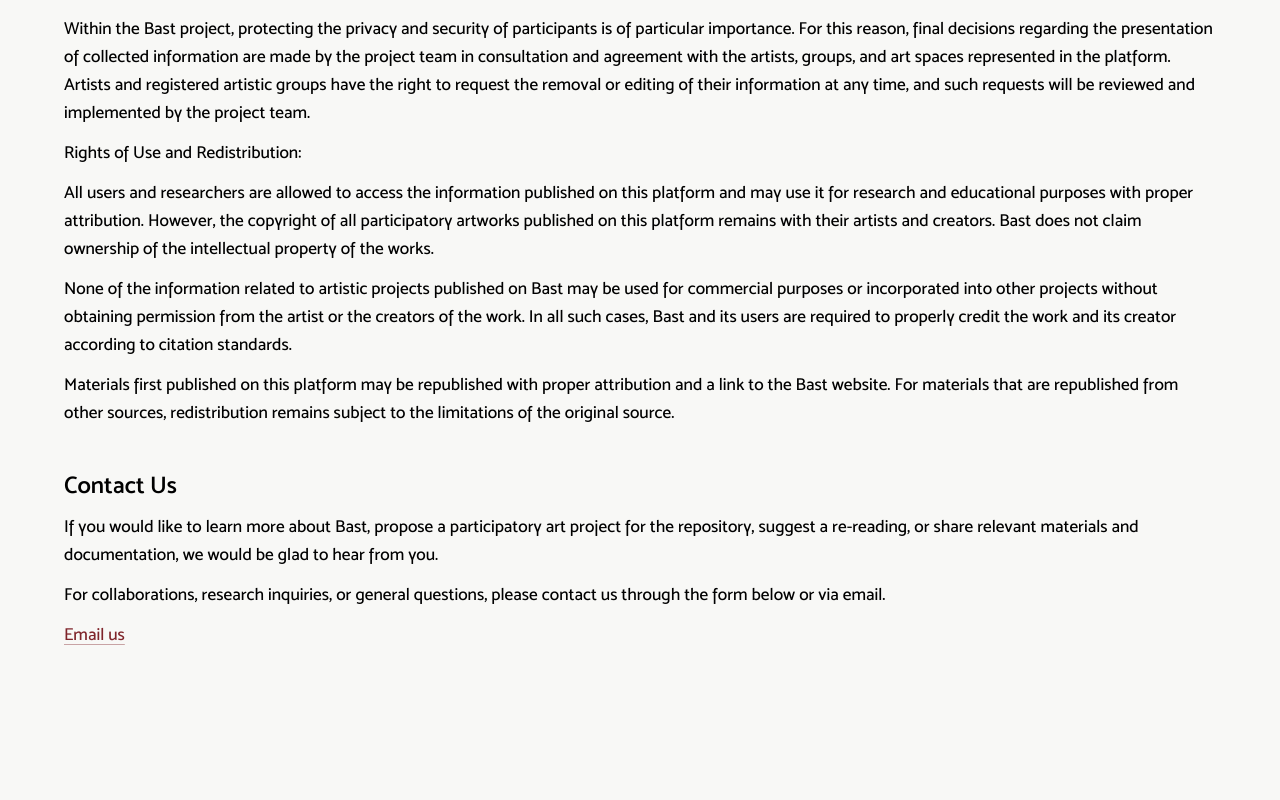
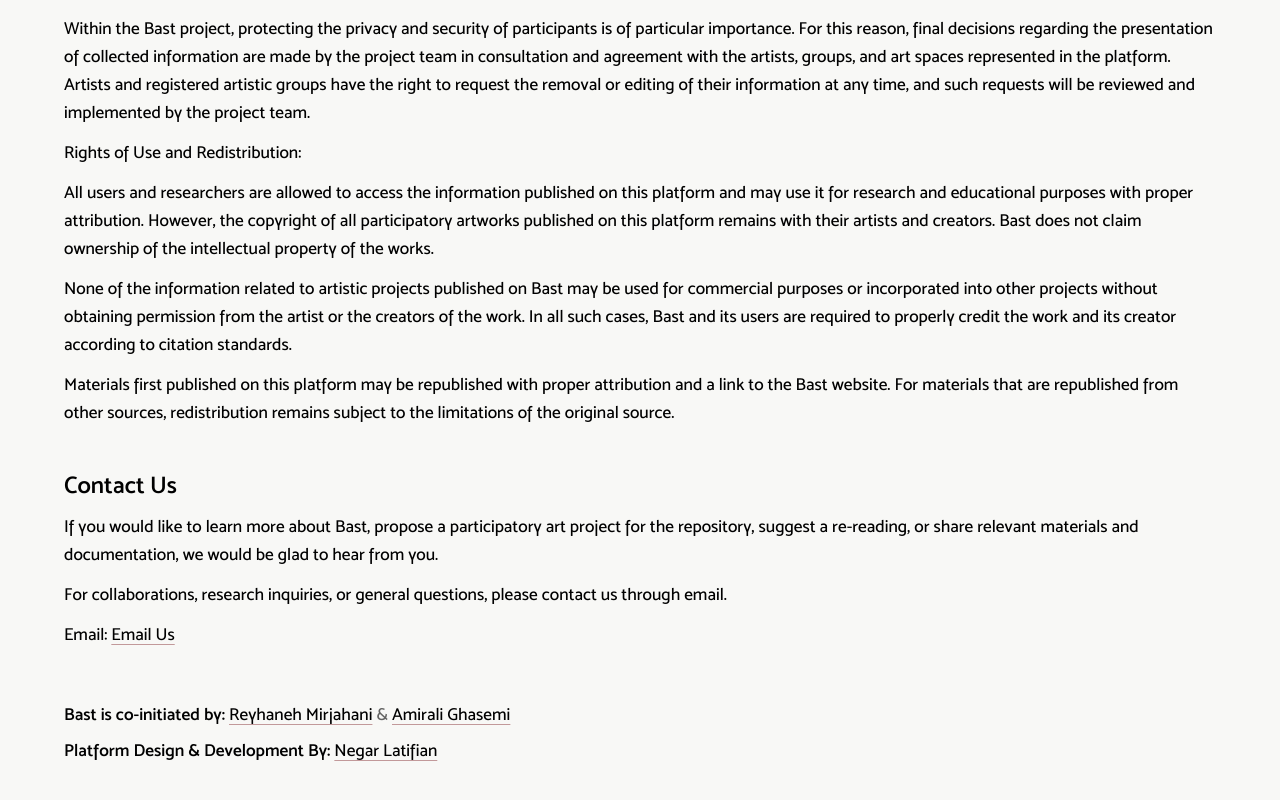
Before and after one commit to negarlatifian/bast, a Next.js app: page /aboutbast in a window 1280 px wide. Shown: the part 2706-3506 px from the top of the page. Built offline with nearby package versions, Linux system fonts and the light colour scheme.

Commit message:
credits added

```diff
--- a/app/aboutbast/page.tsx
+++ b/app/aboutbast/page.tsx
@@ -294,15 +294,51 @@
         </Paragraph>
         <Paragraph>
           For collaborations, research inquiries, or general questions, please
-          contact us through the form below or via email.
+          contact us through email.
         </Paragraph>
-        <div>
+        <Paragraph>
+          Email:{' '}
           <a
-            className='w-fit text-sm font-medium leading-6 text-[#7f242a] underline decoration-[#7f242a]/40 underline-offset-4 transition-colors hover:text-black sm:text-[1.08rem] sm:leading-7'
+            className='font-medium underline decoration-[#7f242a]/45 underline-offset-4 transition-colors hover:text-[#7f242a]'
             href='mailto:bast.work.team@gmail.com'
           >
-            Email us
+            Email Us
           </a>
+        </Paragraph>
+        <div className='mt-8 flex flex-col gap-2 text-sm leading-6 tracking-normal text-black sm:mt-10 sm:text-[1.08rem] sm:leading-7'>
+          <p>
+            <span className='font-semibold'>Bast is co-initiated by: </span>
+            <a
+              className='font-medium underline decoration-[#7f242a]/45 underline-offset-4 transition-colors hover:text-[#7f242a]'
+              href='https://www.reyhanehmirjahani.com/'
+              rel='noreferrer'
+              target='_blank'
+            >
+              Reyhaneh Mirjahani
+            </a>{' '}
+            <span className='text-black/60'>&amp;</span>{' '}
+            <a
+              className='font-medium underline decoration-[#7f242a]/45 underline-offset-4 transition-colors hover:text-[#7f242a]'
+              href='https://amiralighasemi.org/'
+              rel='noreferrer'
+              target='_blank'
+            >
+              Amirali Ghasemi
+            </a>
+          </p>
+          <p>
+            <span className='font-semibold'>
+              Platform Design &amp; Development By:{' '}
+            </span>
+            <a
+              className='font-medium underline decoration-[#7f242a]/45 underline-offset-4 transition-colors hover:text-[#7f242a]'
+              href='https://www.negarlatifian.com/'
+              rel='noreferrer'
+              target='_blank'
+            >
+              Negar Latifian
+            </a>
+          </p>
         </div>
       </article>
     </MainLayout>
```
